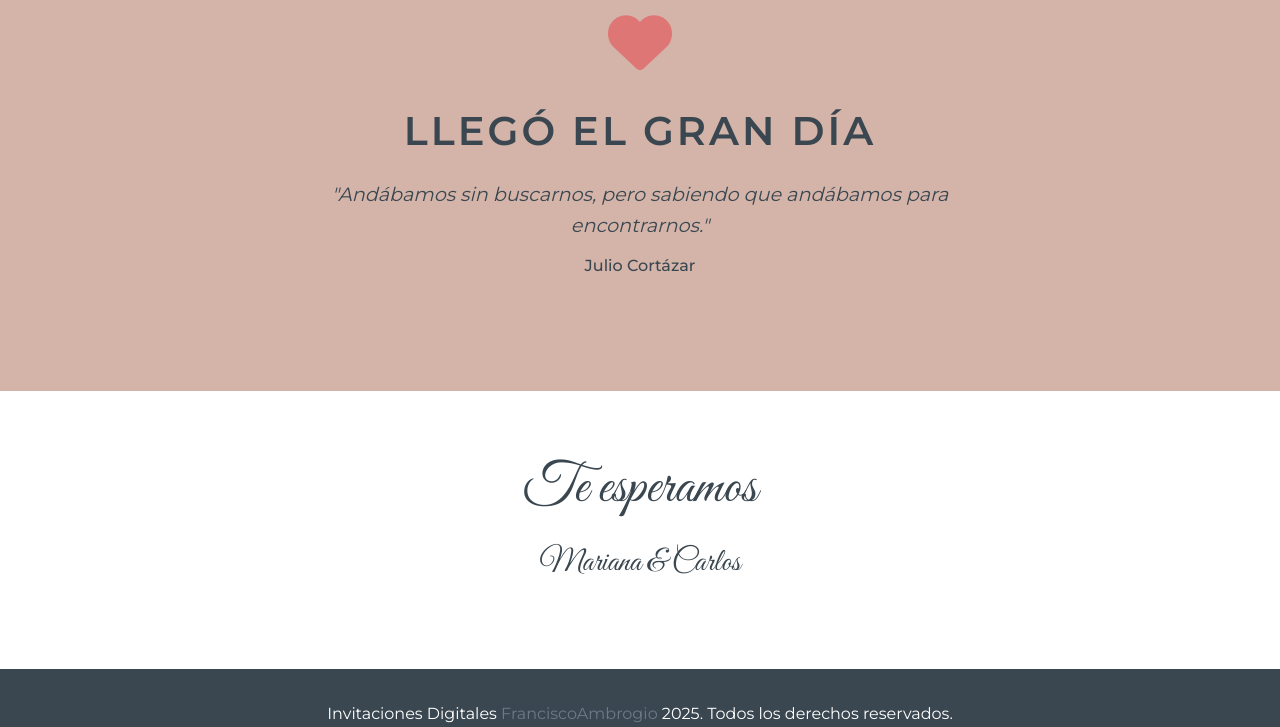
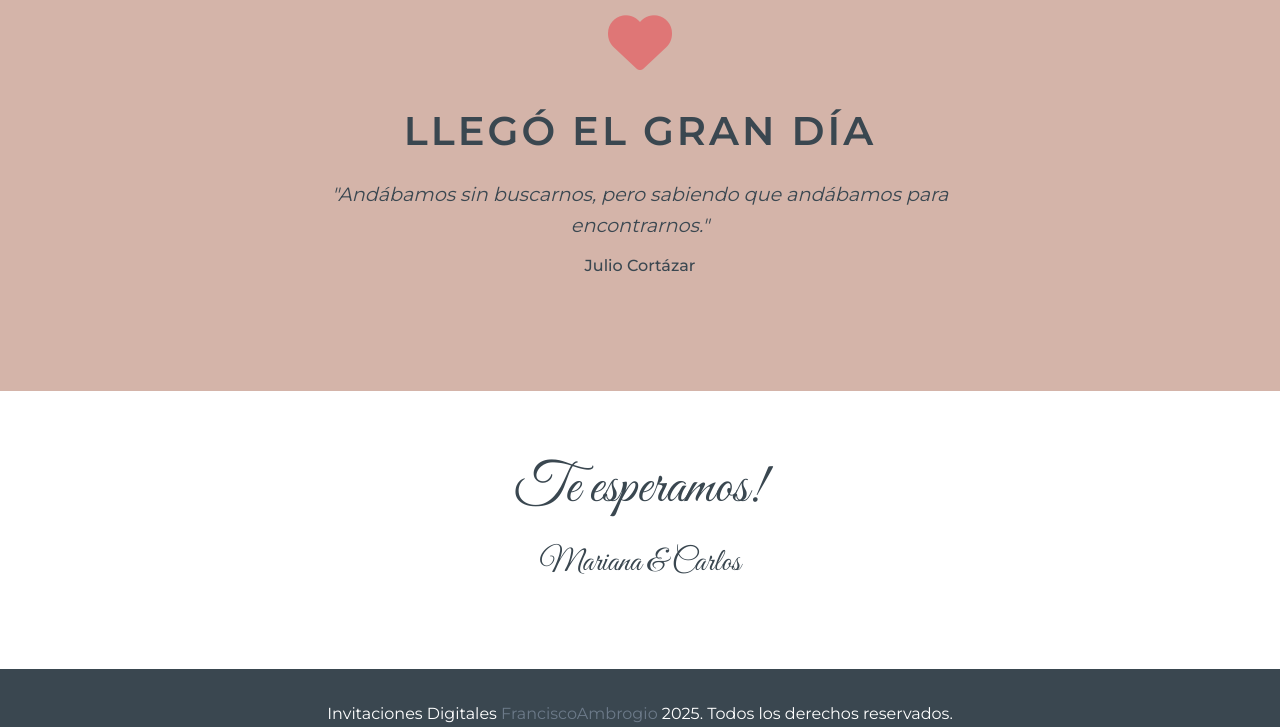
Before and after one commit to FranAmbrogioItec/landing_casamiento, a plain HTML site: page final/index.html in a window 1280 px wide. Shown: the part 3746-4473 px from the top of the page. Drawn offline with nearby package versions, Linux system fonts and the light colour scheme.

Commit message:
modif_notebook411

```diff
--- a/final/index.html
+++ b/final/index.html
@@ -200,7 +200,7 @@
 
     <section class="final-message text-center">
         <div class="container" data-aos="fade-up">
-            <h1>Te esperamos</h1>
+            <h1>Te esperamos!</h1>
             <p>Mariana & Carlos</p>
         </div>
     </section>
```
